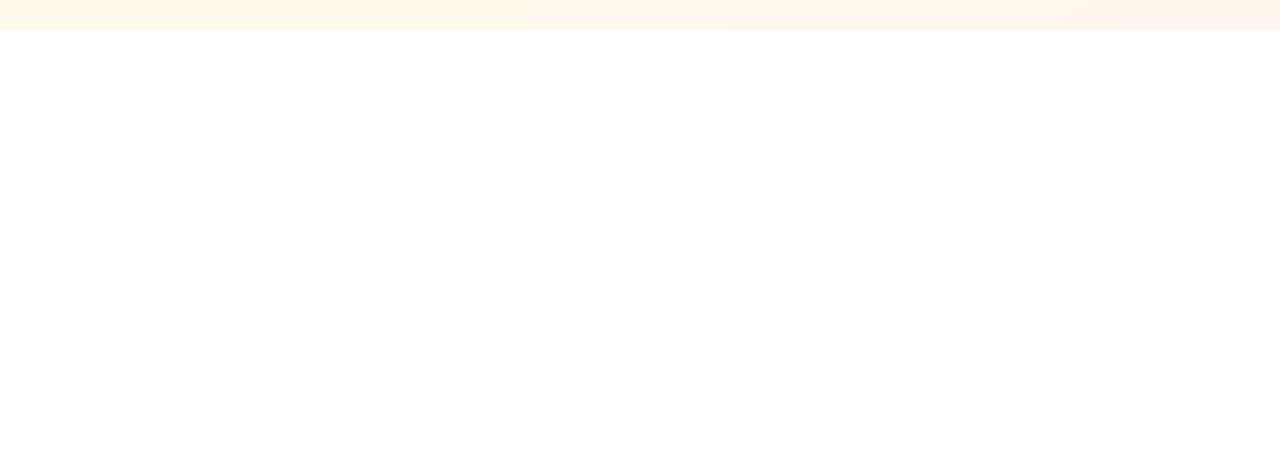
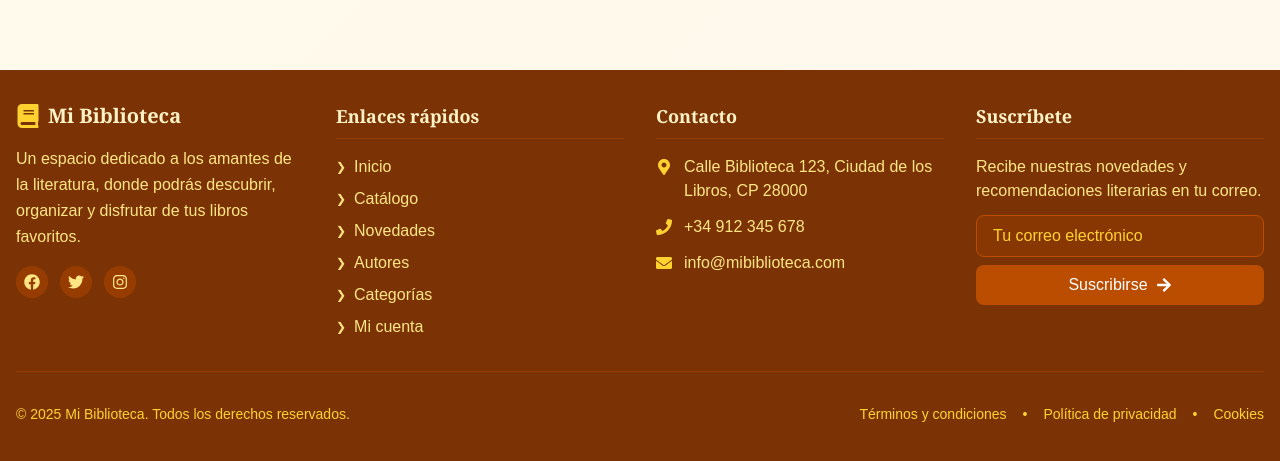
Before and after one commit to Damdev80/Crud-with-node-and-express, a React (Vite) app in the folder client/: page / in a window 1280 px wide. Shown: the part 819-1280 px from the top of the page. Before the commit the page ends 849 px from the top, so only its background shows below. Built offline with nearby package versions, Linux system fonts and the light colour scheme; no server answers.

Commit message:
feat(client): add contribution guide and enhance README; implement Footer component in Dashboard and add a new image

```diff
--- /dev/null
+++ b/client/src/components/Footer.jsx
@@ -0,0 +1,163 @@
+"use client"
+
+import { useState } from "react"
+import {
+  FaBook,
+  FaEnvelope,
+  FaFacebook,
+  FaTwitter,
+  FaInstagram,
+  FaArrowRight,
+  FaMapMarkerAlt,
+  FaPhone,
+  FaHeart
+} from "react-icons/fa"
+
+export const Footer = () => {
+  const [email, setEmail] = useState("")
+  const [subscribed, setSubscribed] = useState(false)
+
+  const handleSubscribe = (e) => {
+    e.preventDefault()
+    if (email && email.includes("@")) {
+      setSubscribed(true)
+      setEmail("")
+      // Aquí iría la lógica para enviar el email a tu backend
+      setTimeout(() => setSubscribed(false), 3000)
+    }
+  }
+
+  const currentYear = new Date().getFullYear()
+
+  return (
+    <footer className="bg-amber-900 text-amber-50 mt-10 ">
+      {/* Onda decorativa */}
+
+
+      <div className="container mx-auto px-4 pt-8    pb-12">
+        <div className="grid grid-cols-1 md:grid-cols-2 lg:grid-cols-4 gap-8">
+          {/* Columna 1: Acerca de */}
+          <div>
+            <div className="flex items-center mb-4">
+              <FaBook className="text-amber-300 text-2xl mr-2" />
+              <h3 className="text-xl font-serif font-bold text-amber-100">Mi Biblioteca</h3>
+            </div>
+            <p className="text-amber-200 mb-4 leading-relaxed">
+              Un espacio dedicado a los amantes de la literatura, donde podrás descubrir, organizar y disfrutar de tus libros favoritos.
+            </p>
+            <div className="flex space-x-3">
+              <a href="#" className="bg-amber-800 hover:bg-amber-700 text-amber-200 p-2 rounded-full transition-colors">
+                <FaFacebook />
+              </a>
+              <a href="#" className="bg-amber-800 hover:bg-amber-700 text-amber-200 p-2 rounded-full transition-colors">
+                <FaTwitter />
+              </a>
+              <a href="#" className="bg-amber-800 hover:bg-amber-700 text-amber-200 p-2 rounded-full transition-colors">
+                <FaInstagram />
+              </a>
+            </div>
+          </div>
+
+          {/* Columna 2: Enlaces rápidos */}
+          <div>
+            <h3 className="text-lg font-serif font-bold text-amber-100 mb-4 border-b border-amber-800 pb-2">
+              Enlaces rápidos
+            </h3>
+            <ul className="space-y-2">
+              {["Inicio", "Catálogo", "Novedades", "Autores", "Categorías", "Mi cuenta"].map((item) => (
+                <li key={item}>
+                  <a
+                    href="#"
+                    className="text-amber-200 hover:text-white flex items-center transition-colors"
+                  >
+                    <span className="mr-2 text-xs">❯</span>
+                    {item}
+                  </a>
+                </li>
+              ))}
+            </ul>
+          </div>
+
+          {/* Columna 3: Contacto */}
+          <div>
+            <h3 className="text-lg font-serif font-bold text-amber-100 mb-4 border-b border-amber-800 pb-2">
+              Contacto
+            </h3>
+            <ul className="space-y-3">
+              <li className="flex items-start">
+                <FaMapMarkerAlt className="text-amber-300 mt-1 mr-3 flex-shrink-0" />
+                <span className="text-amber-200">Calle Biblioteca 123, Ciudad de los Libros, CP 28000</span>
+              </li>
+              <li className="flex items-center">
+                <FaPhone className="text-amber-300 mr-3 flex-shrink-0" />
+                <span className="text-amber-200">+34 912 345 678</span>
+              </li>
+              <li className="flex items-center">
+                <FaEnvelope className="text-amber-300 mr-3 flex-shrink-0" />
+                <span className="text-amber-200">info@mibiblioteca.com</span>
+              </li>
+            </ul>
+          </div>
+
+          {/* Columna 4: Newsletter */}
+          <div>
+            <h3 className="text-lg font-serif font-bold text-amber-100 mb-4 border-b border-amber-800 pb-2">
+              Suscríbete
+            </h3>
+            <p className="text-amber-200 mb-3">
+              Recibe nuestras novedades y recomendaciones literarias en tu correo.
+            </p>
+
+            {subscribed ? (
+              <div className="bg-amber-800/50 p-3 rounded-lg text-center">
+                <p className="text-amber-100">¡Gracias por suscribirte!</p>
+              </div>
+            ) : (
+              <form onSubmit={handleSubscribe} className="flex flex-col space-y-2">
+                <div className="relative">
+                  <input
+                    type="email"
+                    value={email}
+                    onChange={(e) => setEmail(e.target.value)}
+                    placeholder="Tu correo electrónico"
+                    className="w-full py-2 px-4 pr-10 rounded-lg bg-amber-800/50 text-white placeholder-amber-300 focus:outline-none focus:ring-2 focus:ring-amber-500 border border-amber-700"
+                    required
+                  />
+                </div>
+                <button
+                  type="submit"
+                  className="bg-amber-700 hover:bg-amber-600 text-white py-2 px-4 rounded-lg flex items-center justify-center transition-colors"
+                >
+                  Suscribirse
+                  <FaArrowRight className="ml-2" />
+                </button>
+              </form>
+            )}
+          </div>
+        </div>
+
+        {/* Separador */}
+        <div className="border-t border-amber-800 my-8"></div>
+
+        {/* Copyright y enlaces legales */}
+        <div className="flex flex-col md:flex-row justify-between items-center text-amber-300 text-sm">
+          <div className="mb-4 md:mb-0">
+            © {currentYear} Mi Biblioteca. Todos los derechos reservados.
+          </div>
+          <div className="flex flex-wrap justify-center gap-4">
+            <a href="#" className="hover:text-white transition-colors">Términos y condiciones</a>
+            <span className="hidden md:inline">•</span>
+            <a href="#" className="hover:text-white transition-colors">Política de privacidad</a>
+            <span className="hidden md:inline">•</span>
+            <a href="#" className="hover:text-white transition-colors">Cookies</a>
+          </div>
+        </div>
+
+        {/* Firma */}
+
+      </div>
+    </footer>
+  )
+}
+
+export default Footer
--- a/client/src/pages/Dashboard.jsx
+++ b/client/src/pages/Dashboard.jsx
@@ -16,7 +16,7 @@ import {
   FaCalendarAlt,
   FaUserFriends,
 } from "react-icons/fa"
-import BookForm from "../components/BookForm"
+import {Footer} from "../components/Footer"
 
 const Dashboard = () => {
   const [books, setBooks] = useState([])
@@ -608,10 +608,14 @@ const Dashboard = () => {
                   </button>
                 </nav>
               </div>
+
+
             </>
           )}
         </div>
+
       </div>
+      <Footer/>
 
       {/* Modal para añadir libro */}
       {/* Cambiado: ahora redirige a la ruta /add-book en vez de mostrar un modal */}
@@ -619,6 +623,8 @@ const Dashboard = () => {
         window.location.href = '/add';
         return null;
       })()}
+
+
     </div>
   )
 }
```
Also changed, not shown: 3 other files (tests, documents, lock files or other folders).
